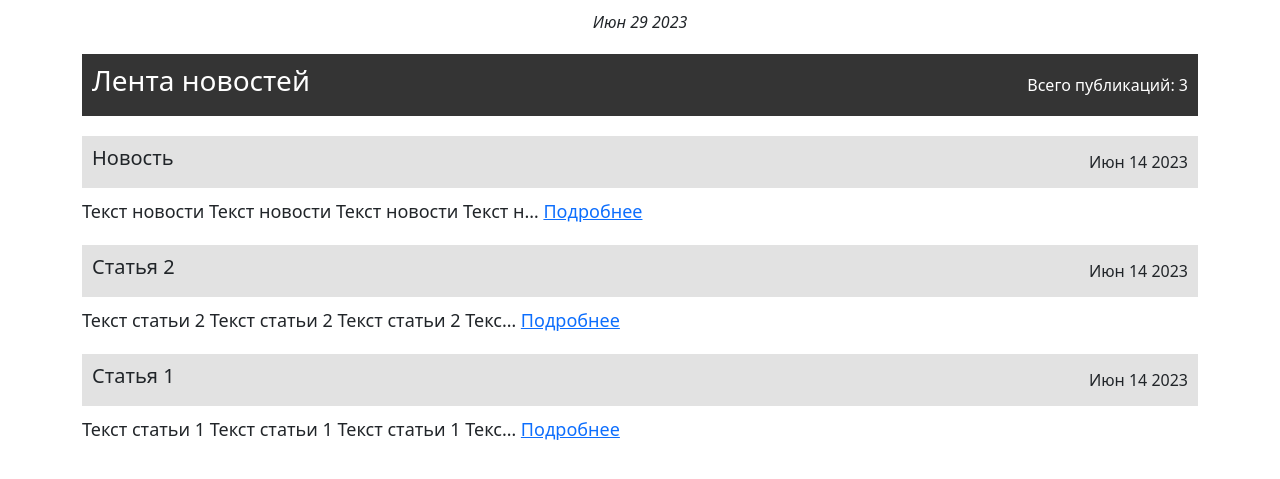
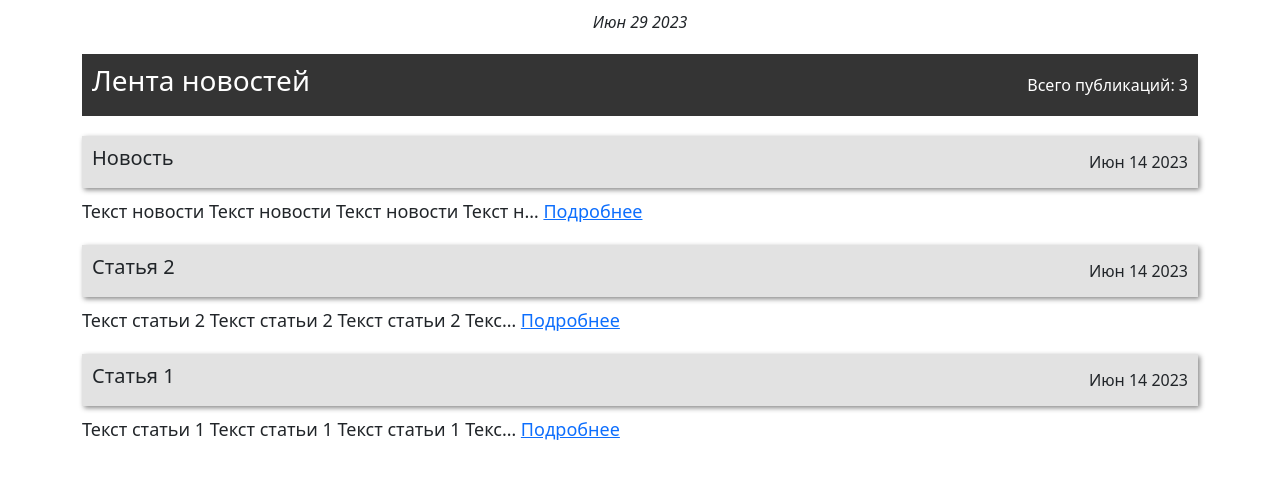
Before and after one commit to alex6236/moduleD3_homework, a Django app: page /news/ in a window 1280 px wide. Shown: the part 80-559 px from the top of the page. Run offline with Django 4.2, Linux system fonts and the light colour scheme; data comes from the database, SQL or seed files in the repository; some libraries are stand-ins or nearby versions.

Commit message:
тень

```diff
--- a/NewsPaper/static/css/my_styles.css
+++ b/NewsPaper/static/css/my_styles.css
@@ -17,6 +17,7 @@
     align-items: center;
     justify-content: space-between;
     background-color: rgb(226, 226, 226);
+    box-shadow: 2px 2px 5px #888;
 }
 
 .text_news {
```
